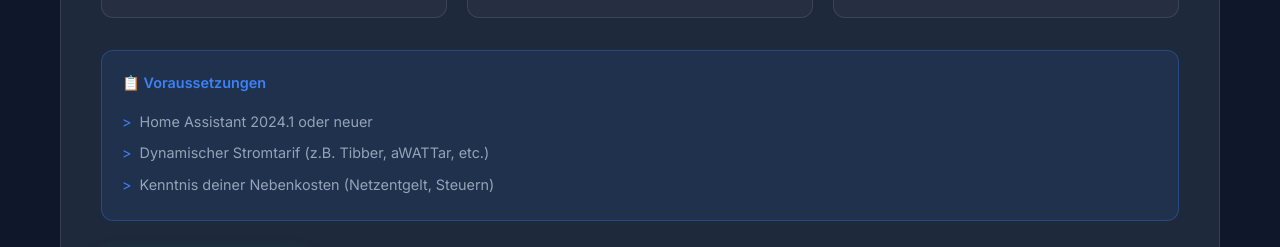
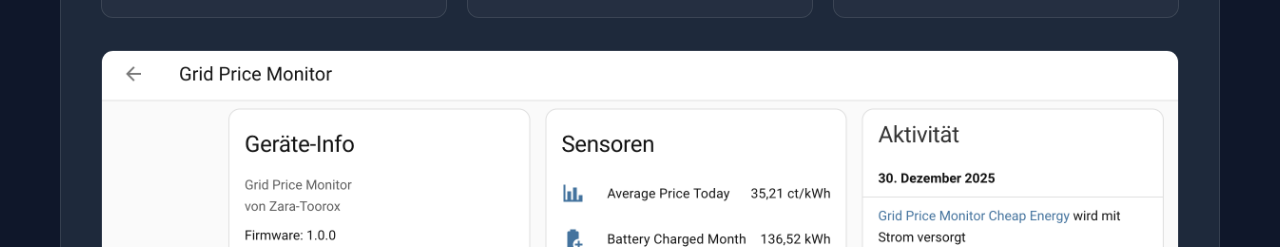
Before and after one commit to Zara-Toorox/zara-toorox.github.io, a plain HTML site: page module.html in a window 1280 px wide. Shown: the part 2843-3090 px from the top of the page. Drawn offline with Linux system fonts and the light colour scheme.

Commit message:
Grid Price Monitor Screenshot hinzugefügt

```diff
--- a/module.html
+++ b/module.html
@@ -546,6 +546,10 @@
                         </div>
                     </div>
 
+                    <div class="module-screenshot">
+                        <img src="images/grid-price-monitor.png" alt="Grid Price Monitor in Home Assistant">
+                    </div>
+
                     <div class="requirements">
                         <h4>📋 Voraussetzungen</h4>
                         <ul>
```
Also changed, not shown: images/grid-price-monitor.png (added).
